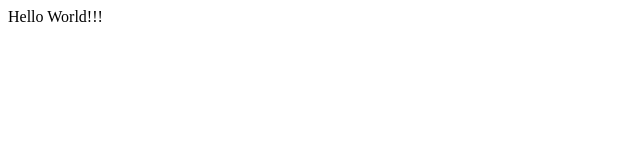
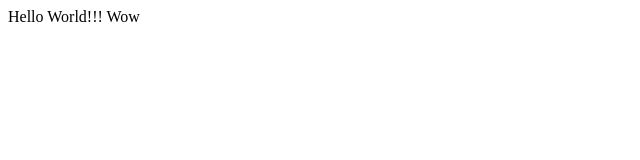
Before and after one commit to aniketsrivastava27/Git-Demo, a plain HTML site: page index.html in a window 1280 px wide. Shown: the full height of the page, 0-640 px from the left. Drawn offline with Linux system fonts and the light colour scheme.

Commit message:
second commit

```diff
--- a/index.html
+++ b/index.html
@@ -8,5 +8,7 @@
 </head>
 <body>
     Hello World!!!
+
+    Wow
 </body>
 </html>
```
